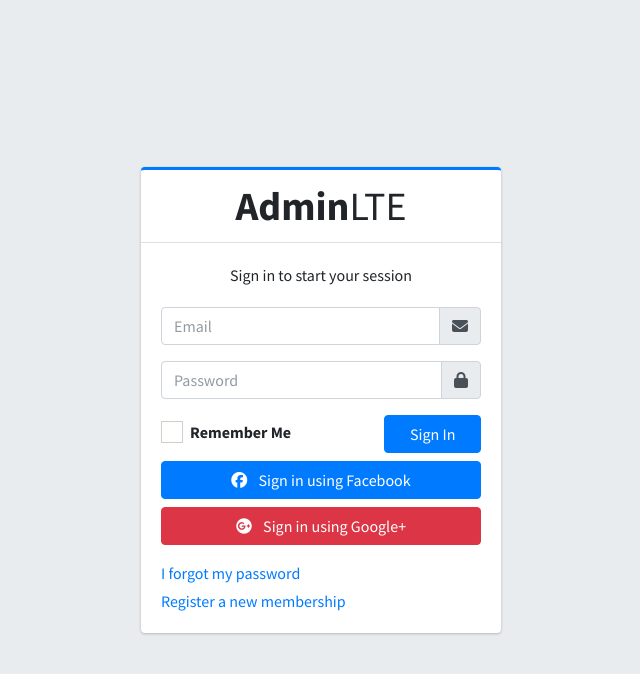
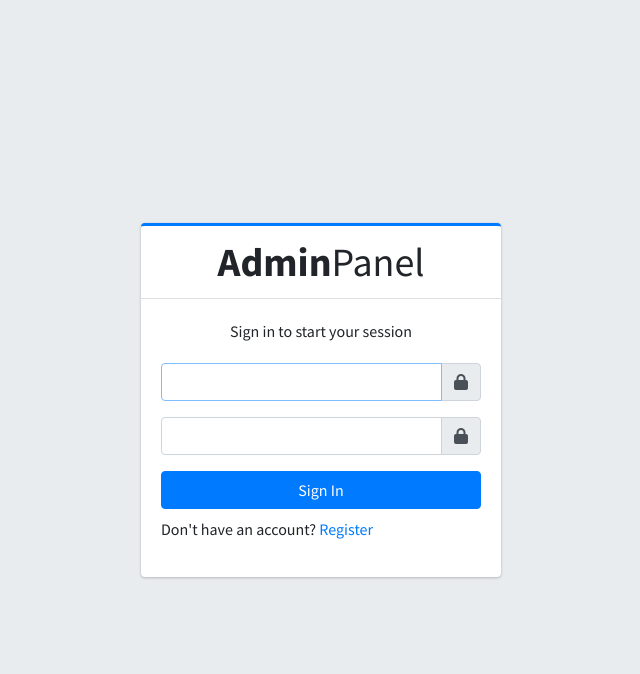
Before and after one commit to kiannaquines/laboratory-inventory-system, a Django app: page /accounts/login/ in a window 1280 px wide. Shown: the top 674 px of the page, without its empty margins (319-959 px from the left). Run offline with Django 4.2, Linux system fonts and the light colour scheme; some libraries are stand-ins or nearby versions.

Commit message:
add login and registration

```diff
--- a/inventory/templates/includes/navbar.html
+++ b/inventory/templates/includes/navbar.html
@@ -19,7 +19,7 @@
         <li class="nav-item">
             <a
                 class="nav-link"
-                href="#"
+                href="{% url 'inventory:app_logout' %}"
             >
                 <i class="fas fa-sign-out-alt"></i>
             </a>
--- a/inventory/templates/registration/login.html
+++ b/inventory/templates/registration/login.html
@@ -3,59 +3,45 @@
 {% block auth_content %}
 <div class="card card-outline card-primary">
     <div class="card-header text-center">
-        <a href="../../index2.html" class="h1">
-            <b>Admin</b>LTE
+        <a href="/" class="h1">
+            <b>Admin</b>Panel
         </a>
     </div>
     <div class="card-body">
         <p class="login-box-msg">Sign in to start your session</p>
-        <form action="../../index3.html" method="post">
+        <form method="post">
+            {% csrf_token %}
+            {% for input in form %}
             <div class="input-group mb-3">
-                <input type="email" class="form-control" placeholder="Email">
+                {{ input }}
+                {% if input.id_for_label == "username" %}
                 <div class="input-group-append">
                     <div class="input-group-text">
                         <span class="fas fa-envelope"></span>
                     </div>
                 </div>
-            </div>
-            <div class="input-group mb-3">
-                <input type="password" class="form-control" placeholder="Password">
+                {% else %}
                 <div class="input-group-append">
                     <div class="input-group-text">
                         <span class="fas fa-lock"></span>
                     </div>
                 </div>
+                {% endif %}
             </div>
+            {% endfor %}
             <div class="row">
-                <div class="col-8">
-                    <div class="icheck-primary">
-                        <input type="checkbox" id="remember">
-                        <label for="remember">
-                            Remember Me
-                        </label>
-                    </div>
-                </div>
-                <div class="col-4">
+                <div class="col-12">
                     <button type="submit" class="btn btn-primary btn-block">Sign In</button>
                 </div>
             </div>
         </form>
-        <div class="social-auth-links text-center mt-2 mb-3">
-            <a href="#" class="btn btn-block btn-primary">
-                <i class="fab fa-facebook mr-2"></i>
-                Sign in using Facebook
-            </a>
-            <a href="#" class="btn btn-block btn-danger">
-                <i class="fab fa-google-plus mr-2"></i>
-                Sign in using Google+
-            </a>
-        </div>
-        <p class="mb-1">
-            <a href="forgot-password.html">I forgot my password</a>
-        </p>
-        <p class="mb-0">
-            <a href="register.html" class="text-center">Register a new membership</a>
+        <p class="mt-2">
+            Don't have an account? <a href="{% url 'inventory:register' %}" class="text-center">Register</a>
         </p>
     </div>
 </div>
+<script>
+    document.querySelector("#id_username").className = "form-control"
+    document.querySelector("#id_password").className = "form-control"
+</script>
 {% endblock %}
--- a/inventory/urls.py
+++ b/inventory/urls.py
@@ -4,6 +4,7 @@
 from inventory.custom_view.user_views import *
 from inventory.custom_view.equipment_views import *
 from inventory.custom_view.chemical_views import *
+from django.contrib.auth import views as auth_views
 
 app_name = 'inventory'
 
@@ -11,7 +12,7 @@
 
     # Auth Urls
     path('register/', RegisterPage.as_view(), name="register"),
-
+    path('logout/',logout_view, name='app_logout'),
     # Dashboard Urls
     path('',DashboardPage.as_view(),name="dashboard"),
 
```
Also changed, not shown: inventory/custom_view/auth_views.py (+11 -5 lines), inventory/forms.py (+12 -1 lines), inventory/templates/registration/register.html (+12 -30 lines), db.sqlite3.
